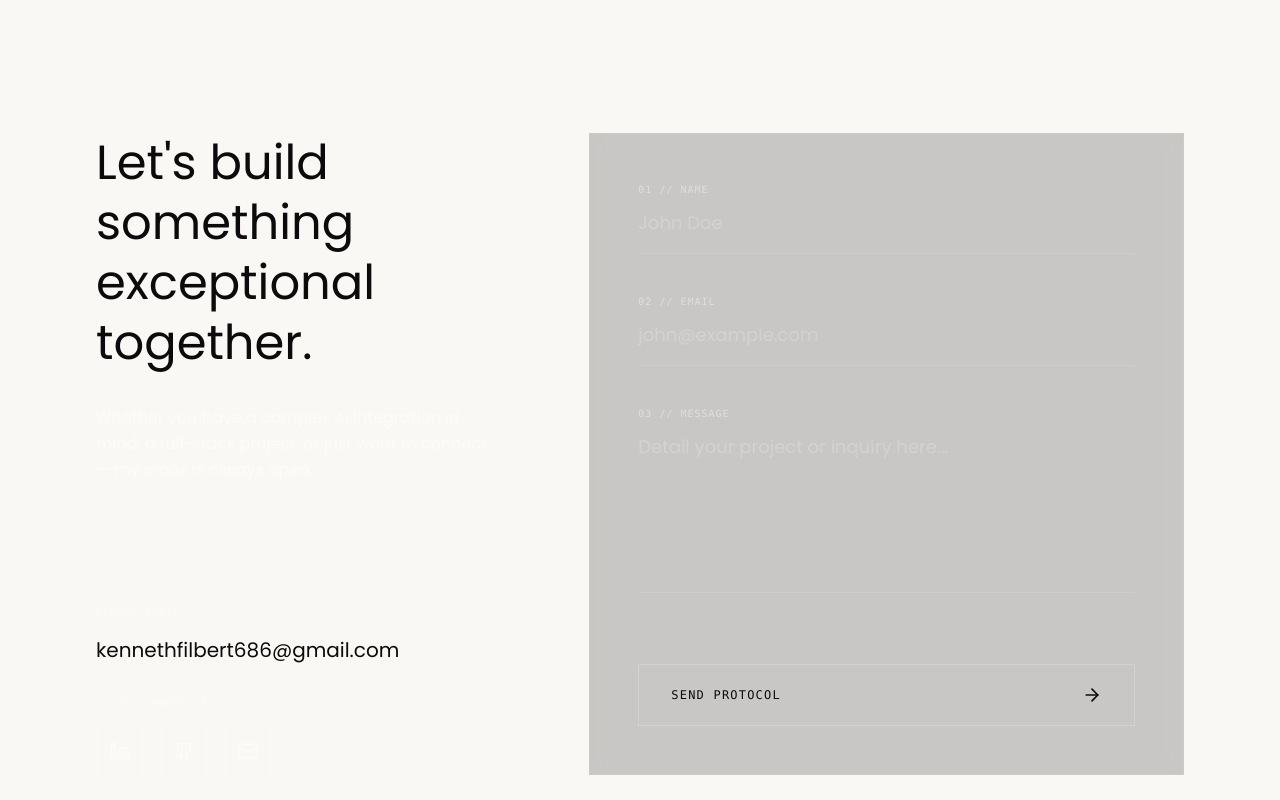
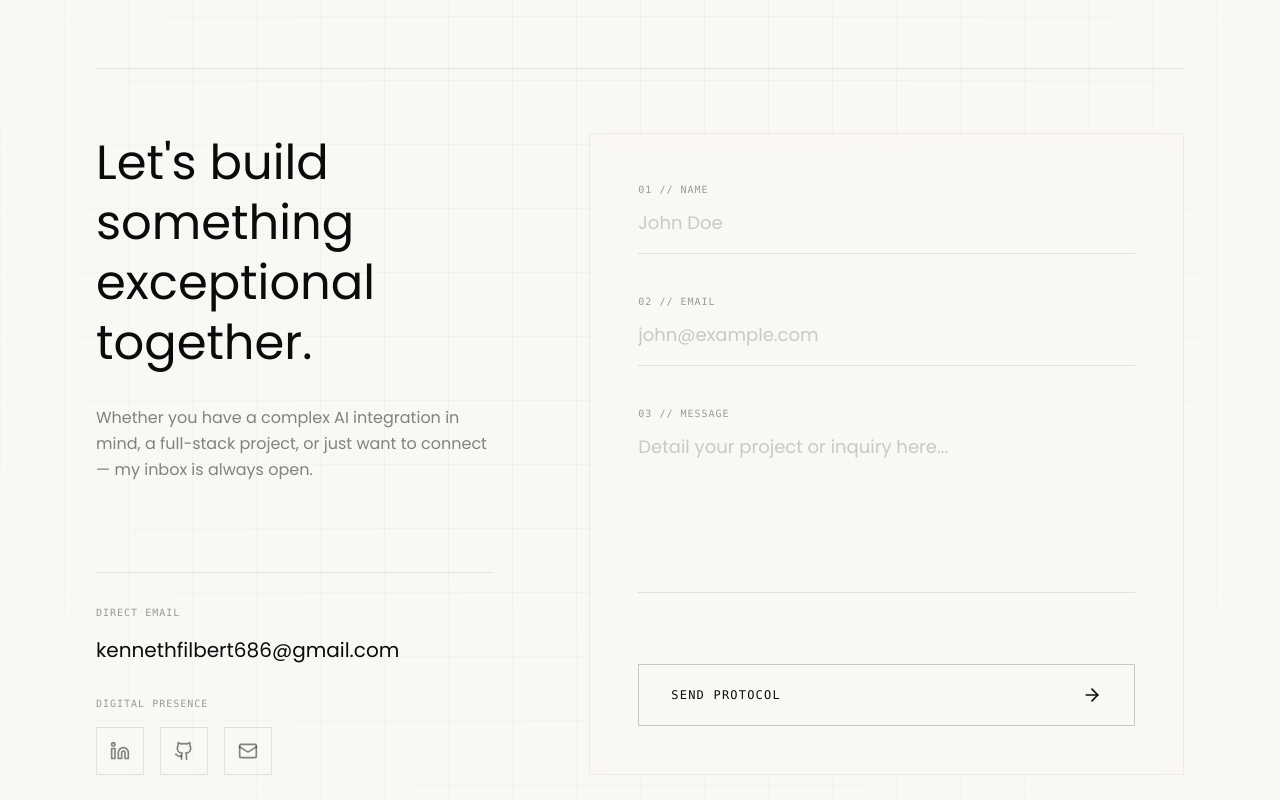
Before and after one commit to kennethfilberts/profile, a Next.js app: page / in a window 1280 px wide. Shown: the part 5400-6200 px from the top of the page. Built offline with nearby package versions, Linux system fonts and the light colour scheme.

Commit message:
Update contact-section.tsx

```diff
--- a/components/sections/contact-section.tsx
+++ b/components/sections/contact-section.tsx
@@ -67,8 +67,8 @@ export default function ContactSection() {
           className="absolute inset-0 w-full h-full"
           style={{
             backgroundImage: `
-              linear-gradient(to right, color-mix(in oklch, var(--dark-fg) 3%, transparent) 1px, transparent 1px),
-              linear-gradient(to bottom, color-mix(in oklch, var(--dark-fg) 3%, transparent) 1px, transparent 1px)
+              linear-gradient(to right, color-mix(in oklch, var(--foreground) 3%, transparent) 1px, transparent 1px),
+              linear-gradient(to bottom, color-mix(in oklch, var(--foreground) 3%, transparent) 1px, transparent 1px)
             `,
             backgroundSize: "4rem 4rem",
             maskImage:
@@ -88,13 +88,13 @@ export default function ContactSection() {
             viewport={{ once: true, margin: "-50px" }}
             transition={{ duration: 1, ease: [0.16, 1, 0.3, 1] }}
             className="text-[14vw] md:text-[9vw] font-black uppercase leading-none tracking-tighter text-transparent"
-            style={{ WebkitTextStroke: "2px var(--dark-fg)" }}
+            style={{ WebkitTextStroke: "2px var(--foreground)" }}
           >
             Initiate
           </motion.h2>
         </div>
 
-        <div className="grid grid-cols-1 lg:grid-cols-12 gap-16 lg:gap-24 border-t border-dark-fg/10 pt-12 lg:pt-16">
+        <div className="grid grid-cols-1 lg:grid-cols-12 gap-16 lg:gap-24 border-t border-foreground/10 pt-12 lg:pt-16">
           {/* Left Column: Info & Socials */}
           <motion.div
             initial={{ opacity: 0, y: 20 }}
@@ -107,27 +107,27 @@ export default function ContactSection() {
               <h3 className="text-3xl md:text-5xl font-light leading-tight mb-8">
                 Let's build something exceptional together.
               </h3>
-              <p className="text-dark-fg/50 text-sm md:text-base leading-relaxed font-light max-w-md mb-12">
+              <p className="text-foreground/50 text-sm md:text-base leading-relaxed font-light max-w-md mb-12">
                 Whether you have a complex AI integration in mind, a full-stack
                 project, or just want to connect — my inbox is always open.
               </p>
             </div>
 
-            <div className="flex flex-col gap-8 border-t border-dark-fg/10 pt-8 mt-auto">
+            <div className="flex flex-col gap-8 border-t border-foreground/10 pt-8 mt-auto">
               <div>
-                <h4 className="text-[10px] font-mono uppercase tracking-widest text-dark-fg/40 mb-4">
+                <h4 className="text-[10px] font-mono uppercase tracking-widest text-foreground/40 mb-4">
                   Direct Email
                 </h4>
                 <a
                   href="mailto:kennethfilbert686@gmail.com"
-                  className="text-lg md:text-xl font-light hover:text-dark-fg/70 transition-colors"
+                  className="text-lg md:text-xl font-light hover:text-foreground/70 transition-colors"
                 >
                   kennethfilbert686@gmail.com
                 </a>
               </div>
 
               <div>
-                <h4 className="text-[10px] font-mono uppercase tracking-widest text-dark-fg/40 mb-4">
+                <h4 className="text-[10px] font-mono uppercase tracking-widest text-foreground/40 mb-4">
                   Digital Presence
                 </h4>
                 <div className="flex gap-4">
@@ -137,7 +137,7 @@ export default function ContactSection() {
                       href={item.href}
                       target="_blank"
                       rel="noopener noreferrer"
-                      className="w-12 h-12 border border-dark-fg/10 flex items-center justify-center text-dark-fg/50 hover:text-dark-bg hover:bg-dark-fg transition-all duration-300"
+                      className="w-12 h-12 border border-foreground/10 flex items-center justify-center text-foreground/50 hover:text-background hover:bg-foreground transition-all duration-300"
                     >
                       {item.icon}
                       <span className="sr-only">{item.label}</span>
@@ -154,7 +154,7 @@ export default function ContactSection() {
             whileInView={{ opacity: 1, y: 0 }}
             viewport={{ once: true }}
             transition={{ duration: 1, delay: 0.3 }}
-            className="lg:col-span-7 bg-dark-bg/20 backdrop-blur-sm p-6 md:p-12 border border-dark-fg/5 relative min-h-[500px] will-change-[backdrop-filter]"
+            className="lg:col-span-7 bg-background/20 backdrop-blur-sm p-6 md:p-12 border border-foreground/5 relative min-h-[500px] will-change-[backdrop-filter]"
           >
             <AnimatePresence mode="wait">
               {!sent ? (
@@ -170,7 +170,7 @@ export default function ContactSection() {
                 >
                   <div className="flex flex-col gap-10">
                     <div className="relative group">
-                      <label className="text-[10px] font-mono uppercase tracking-widest text-dark-fg/40 mb-3 block group-focus-within:text-dark-fg transition-colors">
+                      <label className="text-[10px] font-mono uppercase tracking-widest text-foreground/40 mb-3 block group-focus-within:text-foreground transition-colors">
                         01 // Name
                       </label>
                       <input
@@ -178,12 +178,12 @@ export default function ContactSection() {
                         name="name"
                         placeholder="John Doe"
                         required
-                        className="w-full bg-transparent border-b border-dark-fg/10 pb-4 text-dark-fg text-lg font-light placeholder:text-dark-fg/20 focus:outline-none focus:border-dark-fg transition-colors"
+                        className="w-full bg-transparent border-b border-foreground/10 pb-4 text-foreground text-lg font-light placeholder:text-foreground/20 focus:outline-none focus:border-foreground transition-colors"
                       />
                     </div>
 
                     <div className="relative group">
-                      <label className="text-[10px] font-mono uppercase tracking-widest text-dark-fg/40 mb-3 block group-focus-within:text-dark-fg transition-colors">
+                      <label className="text-[10px] font-mono uppercase tracking-widest text-foreground/40 mb-3 block group-focus-within:text-foreground transition-colors">
                         02 // Email
                       </label>
                       <input
@@ -191,19 +191,19 @@ export default function ContactSection() {
                         name="email"
                         placeholder="john@example.com"
                         required
-                        className="w-full bg-transparent border-b border-dark-fg/10 pb-4 text-dark-fg text-lg font-light placeholder:text-dark-fg/20 focus:outline-none focus:border-dark-fg transition-colors"
+                        className="w-full bg-transparent border-b border-foreground/10 pb-4 text-foreground text-lg font-light placeholder:text-foreground/20 focus:outline-none focus:border-foreground transition-colors"
                       />
                     </div>
 
                     <div className="relative group flex-grow">
-                      <label className="text-[10px] font-mono uppercase tracking-widest text-dark-fg/40 mb-3 block group-focus-within:text-dark-fg transition-colors">
+                      <label className="text-[10px] font-mono uppercase tracking-widest text-foreground/40 mb-3 block group-focus-within:text-foreground transition-colors">
                         03 // Message
                       </label>
                       <textarea
                         name="message"
                         placeholder="Detail your project or inquiry here..."
                         required
-                        className="w-full bg-transparent border-b border-dark-fg/10 pb-4 text-dark-fg text-lg font-light placeholder:text-dark-fg/20 focus:outline-none focus:border-dark-fg transition-colors resize-none h-32 md:h-40"
+                        className="w-full bg-transparent border-b border-foreground/10 pb-4 text-foreground text-lg font-light placeholder:text-foreground/20 focus:outline-none focus:border-foreground transition-colors resize-none h-32 md:h-40"
                       />
                     </div>
                   </div>
@@ -211,7 +211,7 @@ export default function ContactSection() {
                   <button
                     type="submit"
                     disabled={sending}
-                    className="group flex items-center justify-between border border-dark-fg/20 px-8 py-5 hover:bg-dark-fg hover:text-dark-bg transition-all duration-300 w-full disabled:opacity-50 disabled:cursor-not-allowed mt-4"
+                    className="group flex items-center justify-between border border-foreground/20 px-8 py-5 hover:bg-foreground hover:text-background transition-all duration-300 w-full disabled:opacity-50 disabled:cursor-not-allowed mt-4"
                   >
                     <span className="text-xs font-mono uppercase tracking-widest">
                       {sending ? "Transmitting..." : "Send Protocol"}
@@ -229,21 +229,21 @@ export default function ContactSection() {
                   initial={{ opacity: 0, scale: 0.95 }}
                   animate={{ opacity: 1, scale: 1 }}
                   transition={{ duration: 0.5 }}
-                  className="absolute inset-0 flex flex-col items-center justify-center p-12 text-center bg-dark-bg-elevated/95 backdrop-blur-md border border-dark-fg/10 m-6 md:m-12"
+                  className="absolute inset-0 flex flex-col items-center justify-center p-12 text-center bg-background/95 backdrop-blur-md border border-foreground/10 m-6 md:m-12"
                 >
-                  <span className="text-[10px] font-mono uppercase tracking-widest text-dark-fg/40 mb-6 block">
+                  <span className="text-[10px] font-mono uppercase tracking-widest text-foreground/40 mb-6 block">
                     System_Status // 200_OK
                   </span>
-                  <h3 className="text-3xl font-light text-dark-fg mb-4">
+                  <h3 className="text-3xl font-light text-foreground mb-4">
                     Transmission Successful
                   </h3>
-                  <p className="text-dark-fg/50 font-light mb-12 max-w-sm">
+                  <p className="text-foreground/50 font-light mb-12 max-w-sm">
                     Your message has been securely routed to my inbox. I will
                     review your inquiry and respond shortly.
                   </p>
                   <button
                     onClick={resetForm}
-                    className="text-xs font-mono uppercase tracking-widest border-b border-dark-fg/20 pb-1 hover:border-dark-fg hover:text-dark-fg text-dark-fg/60 transition-colors"
+                    className="text-xs font-mono uppercase tracking-widest border-b border-foreground/20 pb-1 hover:border-foreground hover:text-foreground text-foreground/60 transition-colors"
                   >
                     [ Send Another Message ]
                   </button>
```
